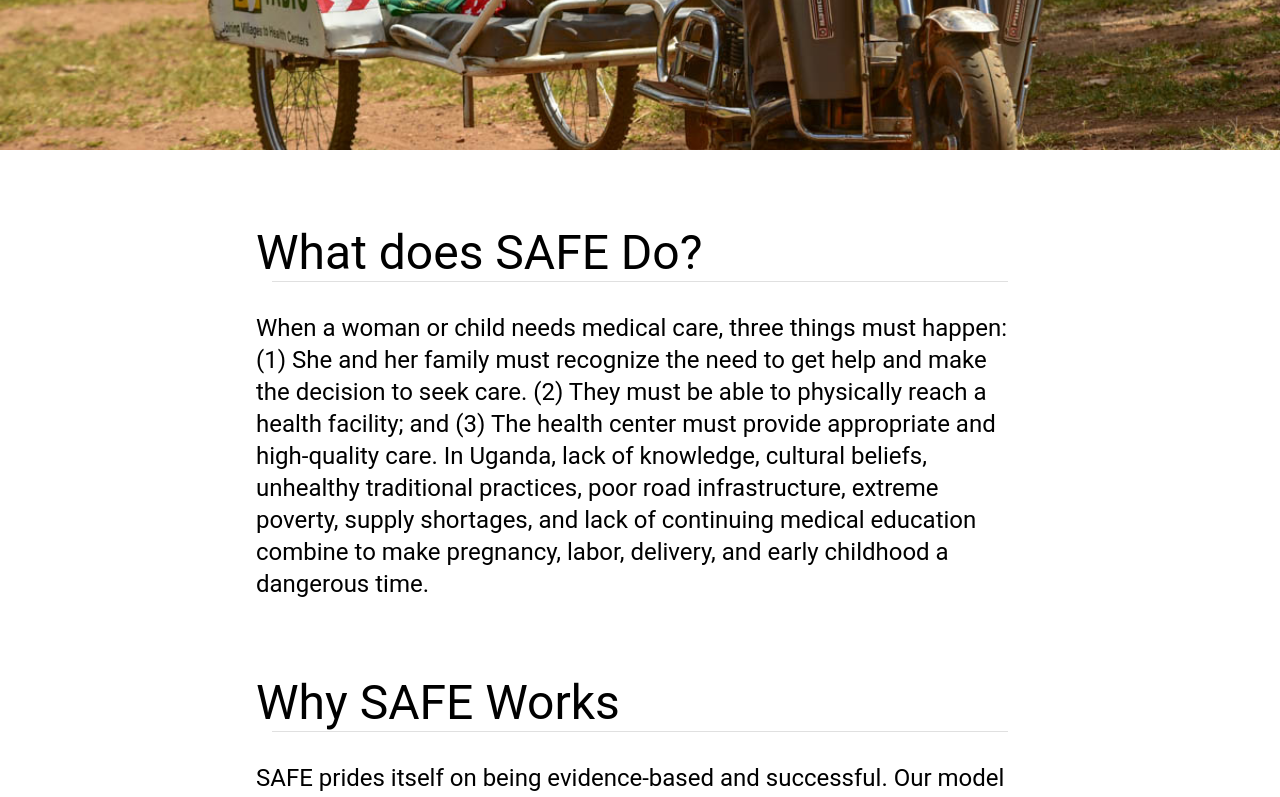
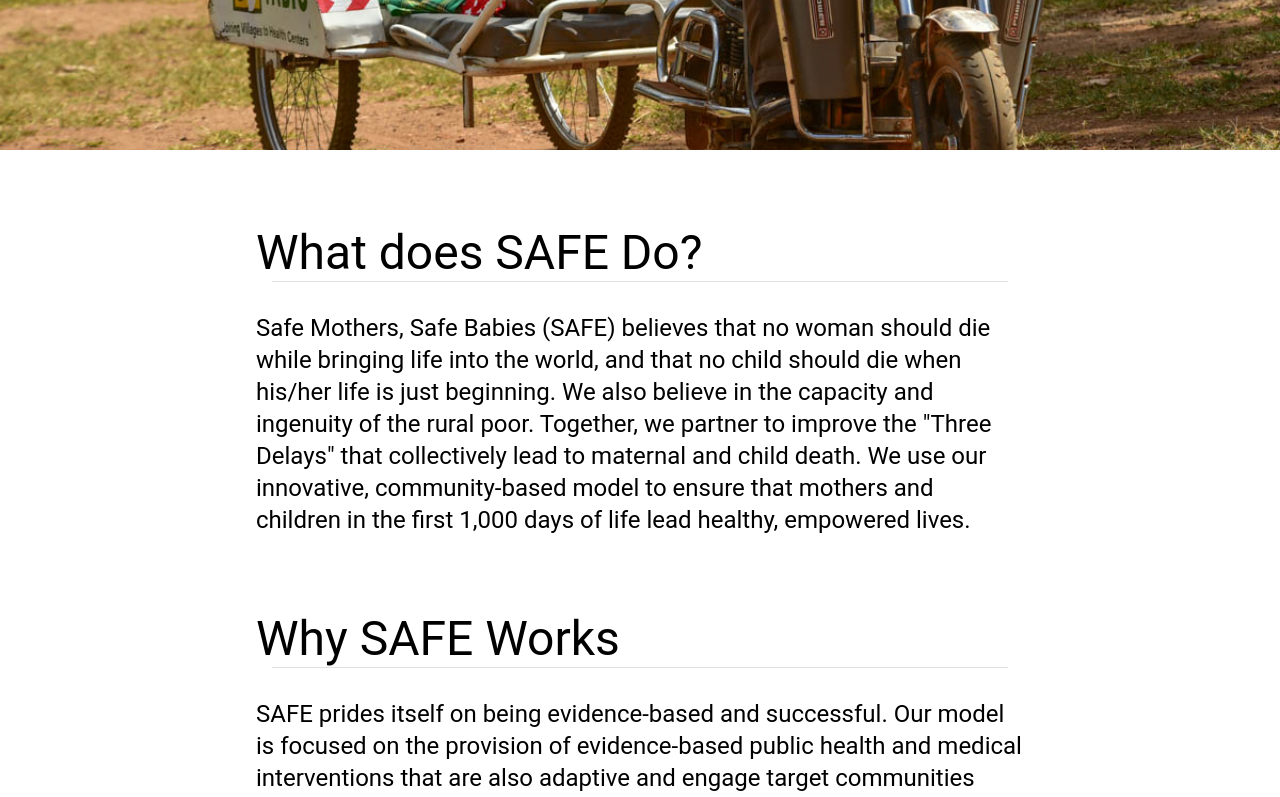
Before and after one commit to s-a-f-e/frontend, a React (Create React App) app in the folder frontend/: page /learnmore in a window 1280 px wide. Shown: the part 482-1279 px from the top of the page. Built offline with nearby package versions, Linux system fonts and the light colour scheme.

Commit message:
changed the first paragraph to something better

```diff
--- a/frontend/src/components/LearnMore.js
+++ b/frontend/src/components/LearnMore.js
@@ -18,12 +18,12 @@ export default class LearnMore extends Component {
                 </div>
 
 
-                <Typography variant="h5">When a woman or child needs medical care, three things must happen: (1) She and her family must
-                    recognize the need to get help and make the decision to seek care. (2) They must be able to physically reach
-                    a health facility; and (3) The health center must provide appropriate and high-quality care. In Uganda,
-                    lack of knowledge, cultural beliefs, unhealthy traditional practices, poor road infrastructure, extreme
-                    poverty, supply shortages, and lack of continuing medical education combine to make pregnancy, labor,
-                    delivery, and early childhood a dangerous time.
+                <Typography variant="h5">
+                Safe Mothers, Safe Babies (SAFE) believes that no woman should die while bringing life into the world,
+                and that no child should die when his/her life is just beginning. We also believe in the capacity and
+                ingenuity of the rural poor. Together, we partner to improve the "Three Delays" that collectively lead
+                to maternal and child death. We use our innovative, community-based model to ensure that mothers and
+                children in the first 1,000 days of life lead healthy, empowered lives.​
                 </Typography>
             </div>
             <div class = 'learn-content'>
```
